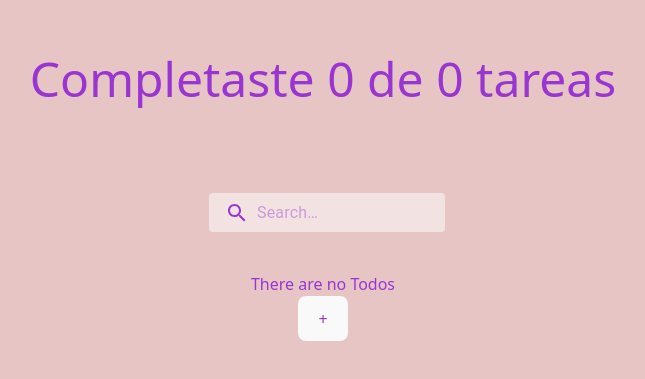
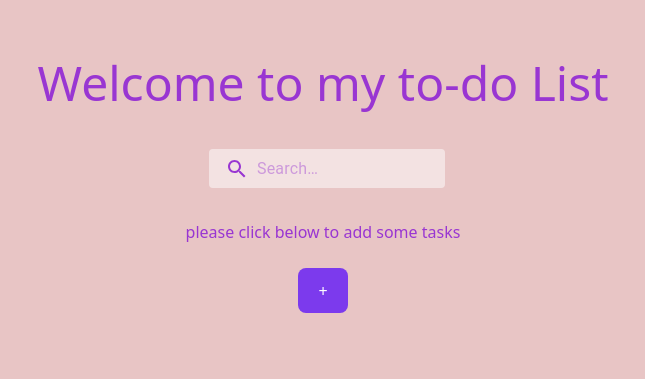
Before and after one commit to kateincoding/to-do-react, a React (Vite) app: page / in a window 1280 px wide. Shown: the part 227-606 px from the top of the page, without its empty margins (317-962 px from the left). Built offline with nearby package versions, Linux system fonts and the light colour scheme.

Commit message:
[ux]last adjustments

```diff
--- a/src/CreateTodoButton/index.jsx
+++ b/src/CreateTodoButton/index.jsx
@@ -1,6 +1,6 @@
 function CreateTodoButton({setOpenModal}) {
     return (
-      <button className="CreateTodoButton"
+      <button className="CreateTodoButton bg-violet-600 text-white"
       onClick={() => setOpenModal(state => !state)}>
         +
       </button>
--- a/src/EmptyTodo/index.jsx
+++ b/src/EmptyTodo/index.jsx
@@ -2,8 +2,8 @@ import React from 'react';
 
 function EmptyTodo() {
     return (
-        <div>
-            <p>There are no Todos </p>
+        <div className='py-4' >
+            <p>please click below to add some tasks </p>
         </div>
     )
 }
--- a/src/TodoCounter/index.jsx
+++ b/src/TodoCounter/index.jsx
@@ -7,9 +7,16 @@ import { TodoContext } from '../TodoContext';
 function TodoCounter(){
   const {totalTodos, completedTodos} = React.useContext(TodoContext)
     return(
-      <h1>
-        <p>Completaste {completedTodos} de {totalTodos} tareas</p>
-      </h1>
+      <div className='py-5'>
+        <h1 className='py-1'>
+          {!totalTodos && <p>Welcome to my to-do List</p>}
+          {totalTodos>0 && totalTodos != completedTodos  && <p>You finish {completedTodos} of {totalTodos} tasks</p>}
+          {totalTodos>0 && totalTodos === completedTodos && <p>Congratulations!!!! <br/> you finish your day!</p>}
+        </h1>
+        <h2 className='py-1 font-semibold'>
+          {totalTodos>0 && totalTodos === completedTodos && "Now, you are free! See you tomorrow!"}
+        </h2>
+      </div>
     )
 }
 
--- a/src/TodoItem/index.jsx
+++ b/src/TodoItem/index.jsx
@@ -15,16 +15,13 @@ function TodoItem({ todo, completed, onComplete, onDelete }) {
   let checked = completed
 
     return (
-        <li className='flex justify-center py-2 text-xl' >
+        <li className='flex justify-center py-2 text-xl ' >
           <Box
+            className='bg-violet-400'
             sx={{
               p: 2,
               border: 1,
               borderRadius: 1,
-              bgcolor: '#af96e5',
-              '&:hover': {
-                bgcolor: '#9d87ce',
-              },
             }}>
             <Checkbox
               checked={checked}
--- a/src/TodoList/index.jsx
+++ b/src/TodoList/index.jsx
@@ -1,6 +1,6 @@
 function TodoList({ children }) {
     return(
-      <ul>
+      <ul className="py-2">
         {children}
       </ul>
     )
--- a/src/TodoSearch/index.jsx
+++ b/src/TodoSearch/index.jsx
@@ -47,7 +47,7 @@ const Search = styled('div')(({ theme }) => ({
 function TodoSearch(){
   const {searchValue, setSearchValue} = React.useContext(TodoContext)
   return(
-    <div className='flex justify-center py-10'>
+    <div className='flex justify-center py-2'>
     {/* <input
     placeholder="search your to do"
     className='TodoSearch'
```
